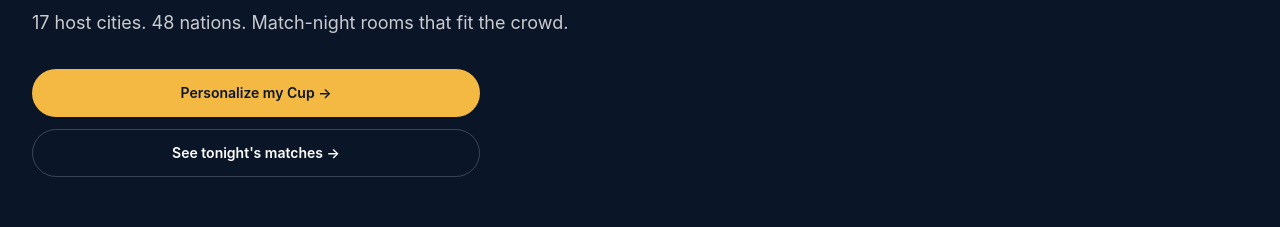
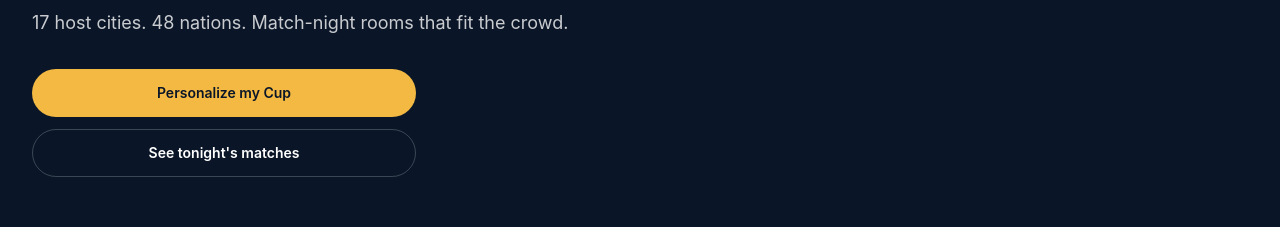
Before and after one commit to davidenyc/worldcupmvp, a Next.js app: page / in a window 1280 px wide. Shown: the part 269-496 px from the top of the page. Built offline with nearby package versions, Linux system fonts and the light colour scheme; no server answers.

Commit message:
chore(marketing): prune hero from 4 CTAs to 2 (primary + secondary)

```diff
--- a/components/marketing/MarketingHeroActions.tsx
+++ b/components/marketing/MarketingHeroActions.tsx
@@ -2,18 +2,18 @@ import Link from "next/link";
 
 export function MarketingHeroActions() {
   return (
-    <div className="mt-6 flex max-w-md flex-col gap-3 sm:mt-8">
+    <div className="mt-6 flex max-w-sm flex-col gap-3 sm:mt-8">
       <Link
         href="/welcome"
         className="inline-flex min-h-12 w-full items-center justify-center rounded-full bg-gold px-5 text-sm font-semibold text-[color:var(--fg-on-accent)] transition hover:brightness-95"
       >
-        Personalize my Cup →
+        Personalize my Cup
       </Link>
       <Link
         href="/today?city=nyc"
         className="inline-flex min-h-12 w-full items-center justify-center rounded-full border border-white/20 px-5 text-sm font-semibold text-[color:var(--fg-on-strong)] transition hover:bg-white/10"
       >
-        See tonight&apos;s matches →
+        See tonight&apos;s matches
       </Link>
     </div>
   );
```
